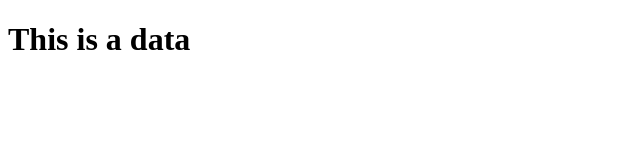
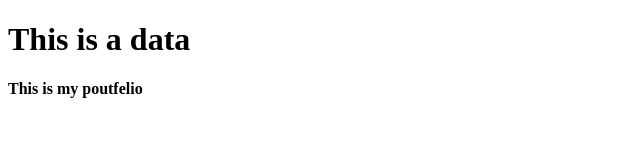
Before and after one commit to rajuh301/data-repo, a plain HTML site: page index.html in a window 1280 px wide. Shown: the whole page, without its empty margins (0-640 px from the left). Drawn offline with Linux system fonts and the light colour scheme.

Commit message:
h4 added

```diff
--- a/index.html
+++ b/index.html
@@ -8,6 +8,7 @@
 </head>
 <body>
     <h1>This is a data</h1>
+    <h4>This is my poutfelio</h4>
 
 </body>
 </html>
```
